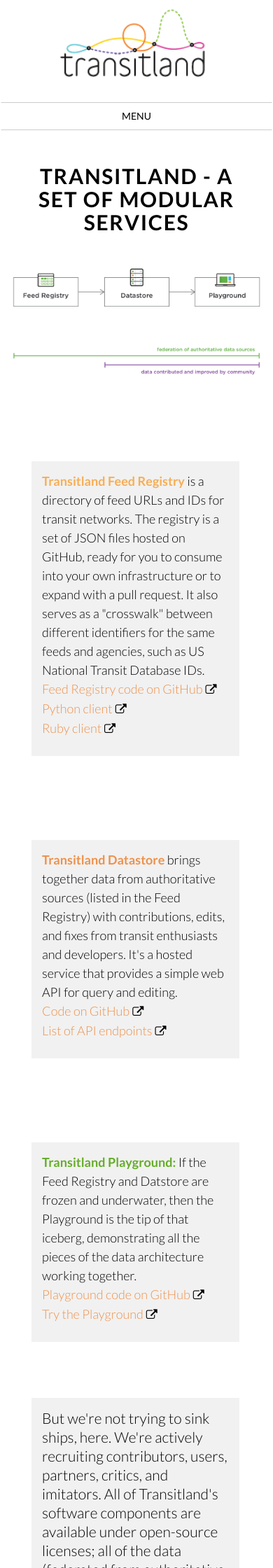
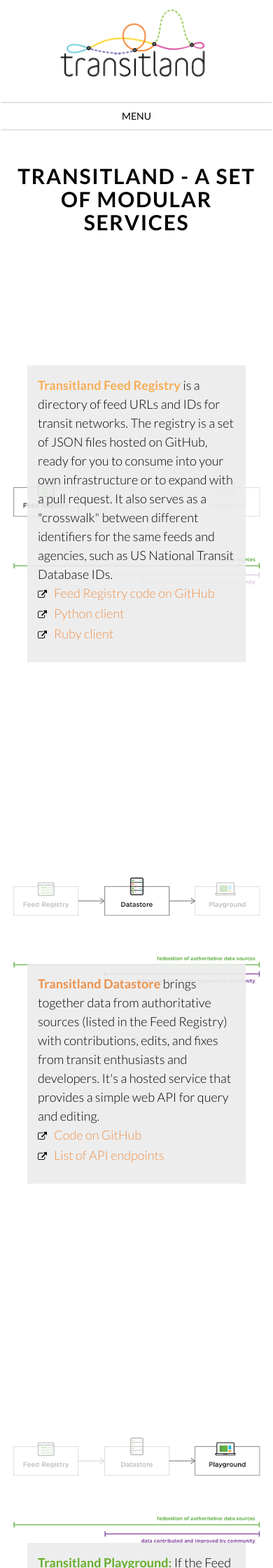
Before and after one commit to transitland/www-transit-land, a Jekyll site: the page built from how-it-works/index.html, in a window 390 px wide. Shown: the top 2240 px of the page at 70% size. Built offline with Jekyll 4.4.1, drawn with Linux system fonts in a browser that asks for light colours; nearby versions of some CDN libraries.

Commit message:
removed reveal js from how it works page

```diff
--- a/_sass/_slide.scss
+++ b/_sass/_slide.scss
@@ -1,143 +1,116 @@
-.fade{
-  opacity:1;
-}
-.slide{
-  width:100%;
-  height:100%;
-  background-size: 100%;
-  background-repeat: no-repeat;
+#hiw{
+
+  .title{
+    z-index:30;
   }
 
-.keep-slide{
-  ///////////
-  min-height:550px;
-}
-
-.reveal section .container{
-  margin: 0 auto;
-}
-#slide-{
-  @for $i from 1 through 6 {
-    &#{$i}{
-      background-image:url("../images/slides/hiw@2x_"+ $i +".png");
-      @if $i < 4{
-        margin-top:40px;
-      }@else{
-        top:25%;
-      }
-    }
-  }
-}
   #slide-{
     @for $i from 1 through 4 {
-    &#{$i}-desc{
+      &#{$i}{
+        background-color:#fff;
+        background-attachment: fixed;
+        background-repeat: no-repeat;
+        position:relative;
+        z-index:1;
         @if $i < 2 {
-        float:right;
-        margin-right:30px;
-      }@else if $i < 4{
-        width: 35%;
-        margin-left:0px;
+          background-position:center 330px;
         }@else{
-          width:80%;
-          margin:40px auto 0;
+          background-position:center 250px;
+        }
+        height: 800px;
+        background-image:url("../images/slides/hiw@2x_"+ $i +".png");
+        opacity:1;
+        @if $i > 3{
+          margin-bottom:110px;
         }
       }
     }
   }
 
-#diagram{
-  display:none;
+  #slide-{
+    @for $i from 1 through 4 {
+      &#{$i}-desc{
+        position:absolute;
+        left : 50%;
+        top : 0%;
+        @if $i < 2 {
+          transform:translate(-10%, 30%);
+          width: 30%;
+          max-width: 430px;
+        }@else if $i < 3{
+          transform:translate(-100%, 80%);
+          width: 30%;
+          max-width: 430px;
+
+        }@else if $i < 4{
+          transform:translate(-90%, 30%);
+          width: 30%;
+          max-width: 430px;
+
+        }@else{
+          transform:translate(-50%, 80%);
+          width: 80%;
+          max-width: 800px;
         }
+      }
+    }
+  }
+
   .slide-desc{
     width:40%;
     background-color:rgba(235,235,235,0.9);
     text-align: left;
     padding:15px;
-  margin-top:40px;
     font-weight:300;
     font-size:18px;
     line-height:27px;
   }
 
-.reveal .controls .navigate-up{
-  display:none;
-}
-.reveal .controls .navigate-down{
-  display:none;
-}
-
-.reveal ul{
+  ul{
     list-style-type:none;
     padding: 0 0;
-  & li::after{
+    & li::before{
       font-family:$font-awesome;
-    font-size:$base-font-size;
+      font-size:$base-font-size - 3px;
       content:" \f08e ";
+      margin-right:10px;
     }
   }
 
   @include media-query($on-pad){
-  #diagram{
-    display:inline-block;
-    background-size:100% 100%;
-    width:100vw;
-    height:auto;
-    margin-top:30px;
-    margin-left:-15px;
-    padding:0;
-  }
-  #diagram img{
-    width:100%;
-  }
-  .reveal{
-    -ms-touch-action: auto;
-        touch-action: auto;
-    .slides > section{
-      display:inline-block;
-      position:relative;
-      height : auto;
-    }
-  }
-
-
-.slide-desc{
-  width:90% !important;
-  background-color:rgba(235,235,235,0.7);
-  text-align: left;
-  float:none !important;
-  margin-left:15px !important;
-  margin-right:15px !important;
-  padding:15px;
-  }
 
     #slide-{
-    @for $i from 1 through 6 {
+      @for $i from 1 through 4 {
         &#{$i}{
-        background-image:none;
-        display:inline-block
+          background-size: 100%;
+          position:relative;
+          height:100%;
+          @if $i < 2 {
+            background-position:center 330px;
+          }@else{
+            background-position:center 100px;
+          }
+          height: 800px;
+          background-image:url("../images/slides/hiw-mobile_"+ $i +".png");
+          opacity:1;
+          @if $i > 3{
+            margin-bottom:110px;
+          }
         }
       }
     }
 
-  #hiw.jumbotron{
-    height:auto;
-    margin-bottom:$footer-h;
+    #slide-{
+      @for $i from 1 through 4 {
+        &#{$i}-desc{
+          left : 50%;
+          top : 50%;
+          transform:translate(-50%, -50%);
+          width: 80%;
+          max-width: 800px;
         }
-
-  #hiw .container{
-    top:0%;
       }
-  .reveal .slides{
-    position:relative;
-    display:inline-block;
-    height:auto;
     }
   }
 
-
-@include media-query($on-palm){
-  #hiw.jumbotron{
-    height:auto;
-    margin-bottom:$footer-h;
 }
-}
--- a/_sass/_style.scss
+++ b/_sass/_style.scss
@@ -166,7 +166,6 @@
 .br-on-mobile{
   display:block;
 }
-#hiw{height:100%;}
 @include media-query($on-pad){
   section#index-{
     @for $i from 1 through 4 {
--- a/how-it-works/index.html
+++ b/how-it-works/index.html
@@ -1,19 +1,12 @@
 ---
 layout: default
 ---
-<section id="hiw" class="jumbotron">
-  <div class="container">
+<section id="hiw" class="jumbotron" style="display:inline-block;">
   <div class="title col-md-12 center-text">
     <h2>TRANSITLAND - A SET OF MODULAR SERVICES</h2>
   </div>
-<div class="reveal keep-slide">
+
   <!-- Any section element inside of this container is displayed as a slide for reveal-->
-  <div id="diagram" class="col-xs-12 hidden-sm hidden-md hidden-lg">
-    <img alt="diagram for transitland" src="../images/slides/hiw@2x_4.png">
-  </div>
-  <div class="slides" style="width:100%;">
-    <section>
-      <div style="height:120%;" class="container">
   <div id="slide-1" class="slide">
     <div id="slide-1-desc" class="slide-desc">
       <b class="col-1">Transitland Feed Registry</b> is a directory of feed URLs and IDs for transit networks. The registry is a set of JSON files hosted on GitHub, ready for you to consume into your own infrastructure or to expand with a pull request. It also serves as a "crosswalk" between different identifiers for the same feeds and agencies, such as US National Transit Database IDs.
@@ -24,10 +17,6 @@
       </ul>
     </div>
   </div>
-      </div>
-    </section>
-    <section>
-      <div style="height:120%;" class="container">
   <div id="slide-2" class="slide">
     <div id="slide-2-desc" class="slide-desc">
       <b class="col-4">Transitland Datastore</b> brings together data from authoritative sources (listed in the Feed Registry) with contributions, edits, and fixes from transit enthusiasts and developers. It's a hosted service that provides a simple web API for query and editing.
@@ -37,10 +26,7 @@
       </ul>
     </div>
   </div>
-      </div>
-    </section>
-    <section>
-      <div style="height:120%;" class="container">
+
   <div id="slide-3" class="slide">
     <div id="slide-3-desc" class="slide-desc">
       <b class="col-5">Transitland Playground:</b> If the Feed Registry and Datstore are frozen and underwater, then the Playground is the tip of that iceberg, demonstrating all the pieces of the data architecture working together.
@@ -50,12 +36,7 @@
       </ul>
     </div>
   </div>
-      </div>
-    </section>
 
-
-    <section>
-      <div style="height:120%" class="container">
   <div id="slide-4" class="slide">
     <div id="slide-4-desc" class="slide-desc">
       <p>But we're not trying to sink ships, here. We're actively recruiting contributors, users, partners, critics, and imitators. All of Transitland's software components are available under open-source licenses; all of the data (federated from authoritative sources and contributed by community members) is freely available. You can participate in Transitland by using just one component of this architecture, or come for it all.</p>
```
Also changed, not shown: other parts of how-it-works/index.html (+25 -15 lines), images/slides/hiw-mobile_1.png, images/slides/hiw-mobile_2.png, images/slides/hiw-mobile_3.png, images/slides/hiw-mobile_4.png, images/slides/hiw@2x_1.png, images/slides/hiw@2x_2.png, images/slides/hiw@2x_3.png. Lines whose indentation alone changed are shown as unchanged.
